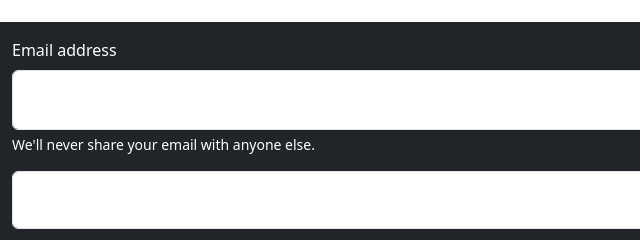
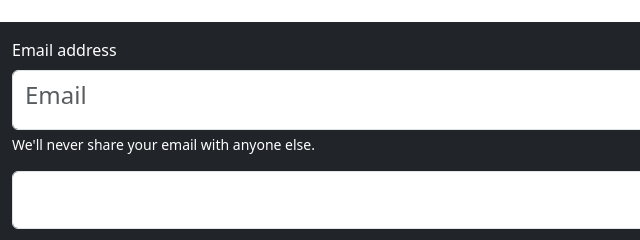
Before and after one commit to Ajith66310/personalwebsite, a plain HTML site: page index.html in a window 1280 px wide. Shown: the part 1924-2164 px from the top of the page, 0-640 px from the left. Drawn offline with nearby package versions, Linux system fonts and the light colour scheme.

Commit message:
index.html

```diff
--- a/index.html
+++ b/index.html
@@ -120,11 +120,12 @@
       <form>
         <div class="mb-3">
           <label for="exampleInputEmail1" class="form-label">Email address</label>
-          <input type="email" id="myemail" class="form-control pb-3 fs-4" id="exampleInputEmail1" aria-describedby="emailHelp" required>
+          <input placeholder="Email" type="email" id="myemail" class="form-control pb-3 fs-4" id="exampleInputEmail1" aria-describedby="emailHelp" required>
           <div id="emailHelp" class="form-text" style="color:white;">We'll never share your email with anyone else.</div>
         </div>
         <div class="form-floating mb-4">
           <textarea class="form-control fs-4" id="mytextarea" placeholder="Leave a comment here" id="floatingTextarea" style="color:black;" required></textarea>
+            <label for="floatingTextarea">Comments</label>
         </div>
       <div class="text-center">
         <button type="submit" id="submit" class="btn btn-primary fs-5 w-50" >Submit</button>
```
